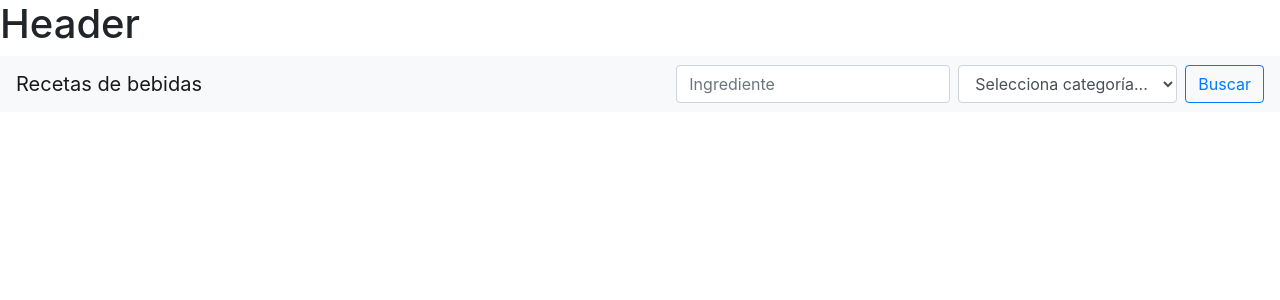
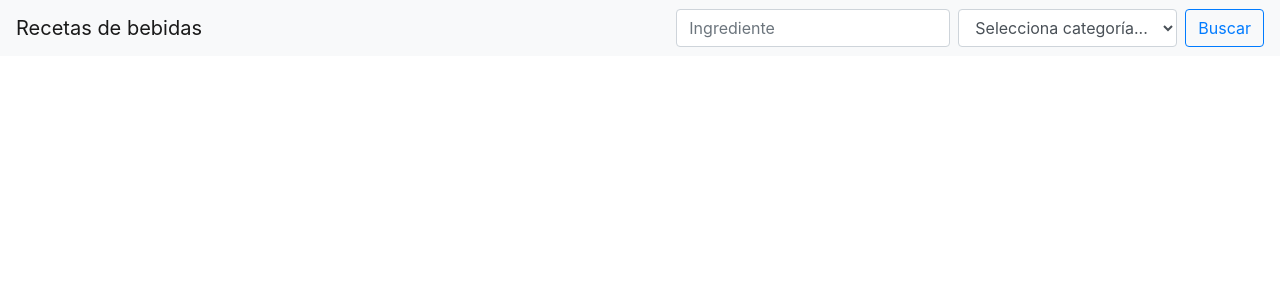
Before and after one commit to jcarlosj/React-Project-Drink-Recipes-U-JPdTV, a React (Create React App) app: page / in a window 1280 px wide. Shown: the top 300 px of the page. Built offline with nearby package versions, Linux system fonts and the light colour scheme.

Commit message:
[+] Header: Add FormSearch as child component

```diff
--- a/src/App.js
+++ b/src/App.js
@@ -2,7 +2,6 @@ import React, { Fragment } from 'react';
 
 /** Component */
 import Header from './components/Header';
-import FormSearch from './components/FormSearch';
 
 /** Context */
 import CategoriesProvider from './context/categories-context';
@@ -10,8 +9,7 @@ import CategoriesProvider from './context/categories-context';
 function App() {
   return (
     <CategoriesProvider>
-      <Header />
-      <FormSearch />
+      <Header title="Recetas de bebidas" />
     </CategoriesProvider>
   );
 }
--- a/src/components/FormSearch.js
+++ b/src/components/FormSearch.js
@@ -10,12 +10,7 @@ const FormSearch = () => {
     alert( `Datos de '${ data }' disponibles en el Componente 'FormSearch'`);
 
     return (
-        <nav className="navbar navbar-expand-lg navbar-light bg-light">
-
-            <a className="navbar-brand" href="#">Recetas de bebidas</a>
-
         <div className="collapse navbar-collapse d-flex justify-content-end" id="navbarTogglerDemo02">
-
             <form className="form-inline my-2 my-lg-0">
                 <input
                     type="text"
@@ -35,8 +30,6 @@ const FormSearch = () => {
                 >Buscar</button>
             </form>
         </div>
-
-        </nav>
     );
 }
 
--- a/src/components/Header.js
+++ b/src/components/Header.js
@@ -1,8 +1,14 @@
 import React from 'react';
 
-const Header = () => {
+/** Components */
+import FormSearch from './FormSearch';
+
+const Header = ({ title }) => {     // Destructuring Props
     return (
-        <h1>Header</h1>
+        <nav className="navbar navbar-expand-lg navbar-light bg-light">
+            <a className="navbar-brand" href="#">{ title }</a>
+            <FormSearch />
+        </nav>
     );
 }
 
```
Lines whose indentation alone changed are shown as unchanged.
